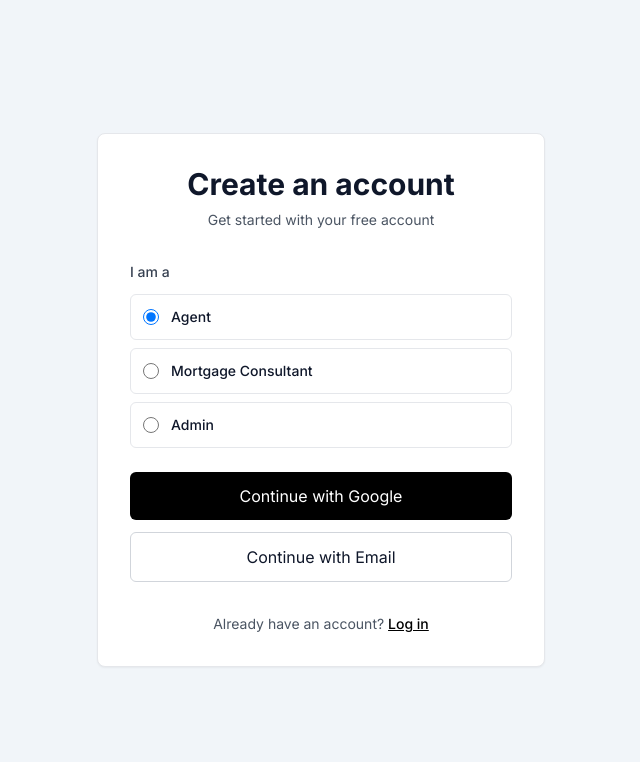
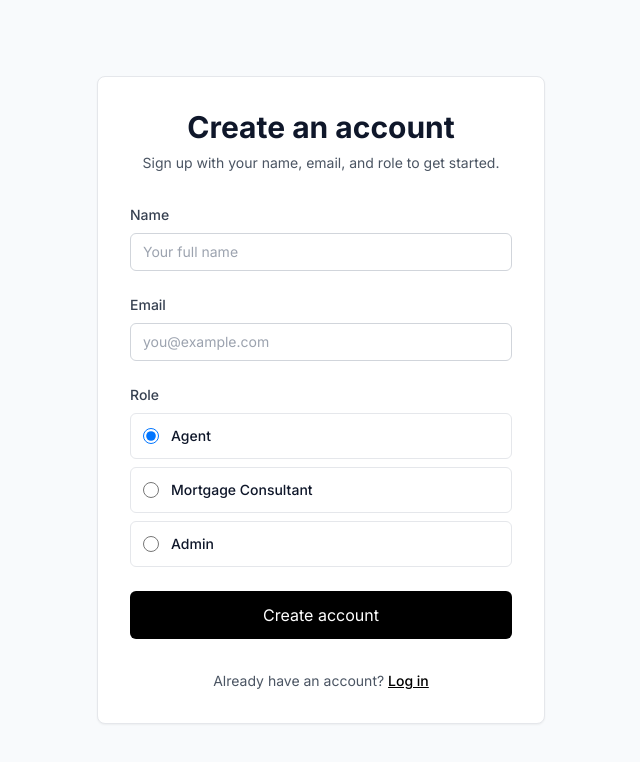
Before and after one commit to loganlgraham/referralcrm, a Next.js app: page /signup in a window 1280 px wide. Shown: the top 762 px of the page, without its empty margins (319-959 px from the left). Built offline with nearby package versions, Linux system fonts and the light colour scheme.

Commit message:
Replace OAuth signup with credential forms

```diff
--- a/src/app/(auth)/login/page.tsx
+++ b/src/app/(auth)/login/page.tsx
@@ -2,189 +2,139 @@
 
 export const dynamic = 'force-dynamic';
 
+import Link from 'next/link';
+import { FormEvent, useState } from 'react';
 import { signIn } from 'next-auth/react';
-import Link from 'next/link';
-import { useState, useEffect } from 'react';
-import { Suspense } from 'react';
-import { useSearchParams, useRouter } from 'next/navigation';
+import { useRouter, useSearchParams } from 'next/navigation';
 
-const errorExplanations: Record<string, { title: string; description: string }> = {
-  OAuthAccountNotLinked: {
-    title: 'Google account is already linked to another user',
-    description:
-      'Sign in using the original provider you used during signup, or ask an admin to unlink the old account.',
-  },
-  OAuthCallback: {
-    title: 'The Google OAuth callback failed to validate',
-    description:
-      'Double-check the Google OAuth credentials, authorized redirect URLs, and any middleware rewrites that might block the callback.',
-  },
-  OAuthSignin: {
-    title: 'Google rejected the initial sign-in request',
-    description:
-      'Ensure the Google client ID/secret are correct and that third-party cookies are enabled in the browser.',
-  },
-  EmailSignin: {
-    title: 'Email sign-in is not currently available',
-    description: 'Verify email provider configuration or use Google sign-in instead.',
-  },
-  Configuration: {
-    title: 'NextAuth configuration error',
-    description: 'Review the server logs—environment variables or adapter configuration is likely invalid.',
-  },
-  AccessDenied: {
-    title: 'Access to this application was denied',
-    description: 'Confirm the user has permission to access this workspace or contact an administrator.',
-  },
+const roleOptions = [
+  { value: 'agent', label: 'Agent' },
+  { value: 'mortgage-consultant', label: 'Mortgage Consultant' },
+  { value: 'admin', label: 'Admin' },
+] as const;
+
+type Role = (typeof roleOptions)[number]['value'];
+
+const providerErrorMessages: Record<string, string> = {
+  CredentialsSignin: 'Unable to sign in with the provided credentials.',
 };
 
-function ErrorAlert() {
-  const params = useSearchParams();
-  const error = params.get('error');
-  const [origin, setOrigin] = useState('');
+export default function LoginPage() {
+  const [email, setEmail] = useState('');
+  const [role, setRole] = useState<Role>('agent');
+  const [loading, setLoading] = useState(false);
+  const [error, setError] = useState<string | null>(null);
+  const router = useRouter();
+  const searchParams = useSearchParams();
+  const callbackUrl = searchParams.get('callbackUrl') ?? '/';
+  const providerError = searchParams.get('error');
+  const displayProviderError = providerError
+    ? providerErrorMessages[providerError] ?? providerError
+    : null;
 
-  useEffect(() => {
-    if (typeof window !== 'undefined') {
-      setOrigin(window.location.origin);
+  const handleSubmit = async (event: FormEvent<HTMLFormElement>) => {
+    event.preventDefault();
+    setLoading(true);
+    setError(null);
+
+    const normalizedEmail = email.trim().toLowerCase();
+
+    if (!normalizedEmail) {
+      setError('Please enter an email address.');
+      setLoading(false);
+      return;
     }
-  }, []);
-
-  if (!error) return null;
-
-  const provider = params.get('provider') ?? 'unknown';
-  const description = params.get('error_description');
-  const explanation = errorExplanations[error];
-
-  return (
-    <div className="space-y-2 rounded-md border border-red-200 bg-red-50 p-3 text-sm text-red-900">
-      <div>
-        <p className="font-medium">Authentication error: {error}</p>
-        <p className="text-xs text-red-800">
-          Provider: <b>{provider}</b>
-          {description ? (
-            <>
-              {' · '}Details: <span className="font-mono">{description}</span>
-            </>
-          ) : null}
-        </p>
-      </div>
-
-      {explanation ? (
-        <div className="rounded bg-red-100 p-2 text-xs text-red-900">
-          <p className="font-semibold">{explanation.title}</p>
-          <p>{explanation.description}</p>
-        </div>
-      ) : (
-        <p className="text-xs text-red-800">
-          Need more information? Inspect the network tab for <code>/api/auth/signin/google</code> and review
-          the server logs for the corresponding request ID.
-        </p>
-      )}
-
-      <p className="text-xs text-red-800">
-        Verify configured providers via{' '}
-        <a className="underline" href="/api/auth/providers">
-          /api/auth/providers
-        </a>{' '}
-        and confirm the callback URL matches <code>{origin}</code>.
-      </p>
-    </div>
-  );
-}
-
-type DetailedError = {
-  summary: string;
-  details?: Record<string, unknown>;
-};
-
-const sanitizeDetails = (details: Record<string, unknown>): Record<string, unknown> =>
-  Object.fromEntries(
-    Object.entries(details).filter(([, value]) => value !== undefined && value !== null && value !== ''),
-  );
-
-export default function LoginPage() {
-  const [loading, setLoading] = useState(false);
-  const [localError, setLocalError] = useState<DetailedError | null>(null);
-  const router = useRouter();
-
-  const handleGoogle = async () => {
-    setLoading(true);
-    setLocalError(null);
 
     try {
-      const result = await signIn('google', { callbackUrl: '/', redirect: true });
+      const result = await signIn('credentials', {
+        email: normalizedEmail,
+        role,
+        redirect: false,
+        callbackUrl,
+      });
 
       if (result?.error) {
-        console.error('Login signIn rejected by NextAuth before redirect', result);
-        setLocalError({
-          summary: 'Sign-in request was rejected by NextAuth. Review the error details below.',
-          details: sanitizeDetails({
-            provider: 'google',
-            message: result.error,
-            status: result.status,
-            ok: result.ok,
-            url: result.url,
-          }),
-        });
+        setError(result.error);
+        return;
       }
-    } catch (error) {
-      console.error('Login signIn threw an unexpected error', error);
-      setLocalError({
-        summary: 'Unexpected error while calling signIn. See the captured message for debugging.',
-        details: sanitizeDetails({
-          provider: 'google',
-          message: error instanceof Error ? error.message : String(error),
-        }),
-      });
+
+      const destination = result?.url ?? callbackUrl;
+      router.push(destination);
+      router.refresh();
+    } catch (err) {
+      setError(err instanceof Error ? err.message : 'Unexpected error during sign in.');
     } finally {
       setLoading(false);
     }
   };
 
-  const handleEmail = () => {
-    router.push('/auth/email');
-  };
-
   return (
-    <div className="flex min-h-screen items-center justify-center">
+    <div className="flex min-h-screen items-center justify-center bg-slate-50 px-4 py-8">
       <div className="w-full max-w-md space-y-8 rounded-lg border bg-white p-8 shadow-sm">
-        <div className="text-center">
+        <div className="text-center space-y-2">
           <h1 className="text-3xl font-bold">Welcome back</h1>
-          <p className="mt-2 text-sm text-gray-600">Sign in to your account</p>
+          <p className="text-sm text-gray-600">Sign in with the email and role assigned to your account.</p>
         </div>
 
-        <Suspense fallback={null}>
-          <ErrorAlert />
-        </Suspense>
-
-        {localError && (
-          <div className="rounded-md border border-red-200 bg-red-50 p-3 text-sm text-red-900 space-y-2">
-            <p className="font-medium">{localError.summary}</p>
-            {localError.details && (
-              <pre className="whitespace-pre-wrap break-words rounded bg-red-100 p-2 text-xs text-red-900">
-                {JSON.stringify(localError.details, null, 2)}
-              </pre>
-            )}
+        {displayProviderError && (
+          <div className="rounded-md border border-red-200 bg-red-50 p-3 text-sm text-red-900">
+            <p className="font-medium">Authentication error</p>
+            <p className="text-xs text-red-800">{displayProviderError}</p>
           </div>
         )}
 
-        <div className="space-y-3">
-          <button
-            onClick={handleGoogle}
-            disabled={loading}
-            className="w-full rounded-md bg-black px-4 py-3 text-white hover:bg-gray-800 disabled:opacity-50"
-          >
-            {loading ? 'Loading...' : 'Continue with Google'}
-          </button>
+        {error && (
+          <div className="rounded-md border border-red-200 bg-red-50 p-3 text-sm text-red-900">
+            <p className="font-medium">{error}</p>
+          </div>
+        )}
+
+        <form onSubmit={handleSubmit} className="space-y-6">
+          <div className="space-y-2">
+            <label className="block text-sm font-medium text-gray-700" htmlFor="email">
+              Email
+            </label>
+            <input
+              id="email"
+              type="email"
+              autoComplete="email"
+              className="w-full rounded-md border border-gray-300 px-3 py-2 text-sm focus:border-black focus:outline-none focus:ring-1 focus:ring-black"
+              placeholder="you@example.com"
+              value={email}
+              onChange={(event) => setEmail(event.target.value)}
+            />
+          </div>
+
+          <div className="space-y-2">
+            <span className="block text-sm font-medium text-gray-700">Role</span>
+            <div className="space-y-2">
+              {roleOptions.map((option) => (
+                <label
+                  key={option.value}
+                  className="flex items-center gap-3 cursor-pointer rounded-md border p-3 hover:bg-gray-50 transition-colors"
+                >
+                  <input
+                    type="radio"
+                    name="role"
+                    value={option.value}
+                    checked={role === option.value}
+                    onChange={() => setRole(option.value)}
+                    className="h-4 w-4"
+                  />
+                  <span className="text-sm font-medium">{option.label}</span>
+                </label>
+              ))}
+            </div>
+          </div>
 
           <button
-            onClick={handleEmail}
+            type="submit"
             disabled={loading}
-            className="w-full rounded-md border border-gray-300 px-4 py-3 hover:bg-gray-50 disabled:opacity-50"
+            className="w-full rounded-md bg-black px-4 py-3 text-white hover:bg-gray-800 disabled:cursor-not-allowed disabled:opacity-60"
           >
-            {loading ? 'Loading...' : 'Continue with Email'}
+            {loading ? 'Signing in…' : 'Sign in'}
           </button>
-        </div>
+        </form>
 
         <p className="text-center text-sm text-gray-600">
           Don't have an account?{' '}
--- /dev/null
+++ b/src/app/api/auth/register/route.ts
@@ -0,0 +1,88 @@
+import { NextResponse } from 'next/server';
+import { connectMongo } from '@/lib/mongoose';
+import { User } from '@/models/user';
+import { z } from 'zod';
+
+const roleValues = ['agent', 'mortgage-consultant', 'admin'] as const;
+
+const payloadSchema = z.object({
+  name: z.string().trim().min(1, 'Name is required'),
+  email: z
+    .string()
+    .email('Please provide a valid email address')
+    .transform((value) => value.trim().toLowerCase()),
+  role: z.enum(roleValues),
+  adminSecret: z.string().optional(),
+});
+
+export async function POST(request: Request) {
+  const body = await request.json().catch(() => null);
+
+  const parsed = payloadSchema.safeParse(body);
+
+  if (!parsed.success) {
+    const errors = parsed.error.flatten();
+    return NextResponse.json(
+      {
+        error: 'Invalid signup request',
+        details: errors.fieldErrors,
+      },
+      { status: 400 }
+    );
+  }
+
+  const { name, email, role, adminSecret } = parsed.data;
+
+  if (role === 'admin') {
+    const expectedSecret = process.env.ADMIN_SIGNUP_SECRET;
+
+    if (!expectedSecret) {
+      return NextResponse.json(
+        { error: 'Admin signups are currently disabled. Please contact support.' },
+        { status: 503 }
+      );
+    }
+
+    if (adminSecret !== expectedSecret) {
+      return NextResponse.json({ error: 'Invalid admin signup code provided.' }, { status: 403 });
+    }
+  }
+
+  try {
+    await connectMongo();
+
+    const existingUser = await User.findOne({ email });
+
+    if (existingUser) {
+      return NextResponse.json(
+        { error: 'An account with this email already exists. Try logging in instead.' },
+        { status: 409 }
+      );
+    }
+
+    const user = await User.create({
+      name,
+      email,
+      role,
+      emailVerified: new Date(),
+    });
+
+    return NextResponse.json(
+      {
+        user: {
+          id: user._id.toString(),
+          name: user.name,
+          email: user.email,
+          role: user.role,
+        },
+      },
+      { status: 201 }
+    );
+  } catch (error) {
+    console.error('Failed to register user', error);
+    return NextResponse.json(
+      { error: 'Unexpected error while creating the account. Please try again.' },
+      { status: 500 }
+    );
+  }
+}
--- a/src/app/signup/page.tsx
+++ b/src/app/signup/page.tsx
@@ -2,137 +2,194 @@
 
 export const dynamic = 'force-dynamic';
 
-import { useState } from 'react';
+import Link from 'next/link';
+import { FormEvent, useMemo, useState } from 'react';
 import { signIn } from 'next-auth/react';
-import Link from 'next/link';
 import { useRouter } from 'next/navigation';
 
-type Role = 'agent' | 'mortgage-consultant' | 'admin';
+const roleOptions = [
+  { value: 'agent', label: 'Agent' },
+  { value: 'mortgage-consultant', label: 'Mortgage Consultant' },
+  { value: 'admin', label: 'Admin' },
+] as const;
 
-type DetailedError = {
-  summary: string;
-  details?: Record<string, unknown>;
-};
+type Role = (typeof roleOptions)[number]['value'];
 
-const sanitizeDetails = (details: Record<string, unknown>): Record<string, unknown> =>
-  Object.fromEntries(
-    Object.entries(details).filter(([, value]) => value !== undefined && value !== null && value !== ''),
-  );
+type FieldErrors = Partial<Record<'name' | 'email' | 'role' | 'adminSecret', string[]>>;
 
 export default function SignupPage() {
+  const [name, setName] = useState('');
+  const [email, setEmail] = useState('');
   const [role, setRole] = useState<Role>('agent');
+  const [adminSecret, setAdminSecret] = useState('');
   const [loading, setLoading] = useState(false);
-  const [error, setError] = useState<DetailedError | null>(null);
+  const [error, setError] = useState<string | null>(null);
+  const [fieldErrors, setFieldErrors] = useState<FieldErrors>({});
   const router = useRouter();
 
-  const callbackUrl = `/onboarding?role=${encodeURIComponent(role)}`;
+  const callbackUrl = useMemo(() => `/onboarding?role=${encodeURIComponent(role)}`, [role]);
 
-  const handleGoogle = async () => {
+  const handleSubmit = async (event: FormEvent<HTMLFormElement>) => {
+    event.preventDefault();
     setLoading(true);
     setError(null);
+    setFieldErrors({});
+
+    const normalizedEmail = email.trim().toLowerCase();
+    const trimmedName = name.trim();
 
     try {
-      const result = await signIn('google', { callbackUrl, redirect: true });
+      const response = await fetch('/api/auth/register', {
+        method: 'POST',
+        headers: {
+          'Content-Type': 'application/json',
+        },
+        body: JSON.stringify({
+          name: trimmedName,
+          email: normalizedEmail,
+          role,
+          adminSecret: role === 'admin' ? adminSecret.trim() || undefined : undefined,
+        }),
+      });
+
+      const data = await response.json().catch(() => null);
+
+      if (!response.ok) {
+        setError(data?.error ?? 'Unable to create your account. Please review the form and try again.');
+        if (data?.details && typeof data.details === 'object') {
+          setFieldErrors(data.details as FieldErrors);
+        }
+        return;
+      }
+
+      const result = await signIn('credentials', {
+        email: normalizedEmail,
+        role,
+        redirect: false,
+        callbackUrl,
+      });
 
       if (result?.error) {
-        console.error('Signup signIn rejected by NextAuth before redirect', result);
-        setError({
-          summary: 'Sign-up request was rejected by NextAuth. Review the error details below.',
-          details: sanitizeDetails({
-            provider: 'google',
-            role,
-            callbackUrl,
-            message: result.error,
-            status: result.status,
-            ok: result.ok,
-            url: result.url,
-          }),
-        });
+        setError(result.error);
+        return;
       }
+
+      const destination = result?.url ?? callbackUrl;
+      router.push(destination);
+      router.refresh();
     } catch (err) {
-      console.error('Signup signIn threw an unexpected error', err);
-      setError({
-        summary: 'Unexpected error while calling signIn. See the captured message for debugging.',
-        details: sanitizeDetails({
-          provider: 'google',
-          role,
-          callbackUrl,
-          message: err instanceof Error ? err.message : String(err),
-        }),
-      });
+      setError(err instanceof Error ? err.message : 'Unexpected error while creating your account.');
     } finally {
       setLoading(false);
     }
   };
 
-  const handleEmail = () => {
-    router.push(`/auth/email?callbackUrl=${encodeURIComponent(callbackUrl)}`);
+  const renderFieldError = (key: keyof FieldErrors) => {
+    const messages = fieldErrors[key];
+    if (!messages || messages.length === 0) return null;
+    return (
+      <p className="text-xs text-red-600" role="alert">
+        {messages[0]}
+      </p>
+    );
   };
 
   return (
-    <div className="flex min-h-screen items-center justify-center">
+    <div className="flex min-h-screen items-center justify-center bg-slate-50 px-4 py-8">
       <div className="w-full max-w-md space-y-8 rounded-lg border bg-white p-8 shadow-sm">
-        <div className="text-center">
+        <div className="text-center space-y-2">
           <h1 className="text-3xl font-bold">Create an account</h1>
-          <p className="mt-2 text-sm text-gray-600">Get started with your free account</p>
+          <p className="text-sm text-gray-600">Sign up with your name, email, and role to get started.</p>
         </div>
 
-        <div className="space-y-4">
-          <div>
-            <label className="block text-sm font-medium text-gray-700 mb-3">I am a</label>
+        {error && (
+          <div className="rounded-md border border-red-200 bg-red-50 p-3 text-sm text-red-900">
+            <p className="font-medium">{error}</p>
+          </div>
+        )}
+
+        <form onSubmit={handleSubmit} className="space-y-6">
+          <div className="space-y-2">
+            <label className="block text-sm font-medium text-gray-700" htmlFor="name">
+              Name
+            </label>
+            <input
+              id="name"
+              type="text"
+              autoComplete="name"
+              className="w-full rounded-md border border-gray-300 px-3 py-2 text-sm focus:border-black focus:outline-none focus:ring-1 focus:ring-black"
+              placeholder="Your full name"
+              value={name}
+              onChange={(event) => setName(event.target.value)}
+            />
+            {renderFieldError('name')}
+          </div>
+
+          <div className="space-y-2">
+            <label className="block text-sm font-medium text-gray-700" htmlFor="email">
+              Email
+            </label>
+            <input
+              id="email"
+              type="email"
+              autoComplete="email"
+              className="w-full rounded-md border border-gray-300 px-3 py-2 text-sm focus:border-black focus:outline-none focus:ring-1 focus:ring-black"
+              placeholder="you@example.com"
+              value={email}
+              onChange={(event) => setEmail(event.target.value)}
+            />
+            {renderFieldError('email')}
+          </div>
+
+          <div className="space-y-2">
+            <span className="block text-sm font-medium text-gray-700">Role</span>
             <div className="space-y-2">
-              {[
-                { v: 'agent', label: 'Agent' },
-                { v: 'mortgage-consultant', label: 'Mortgage Consultant' },
-                { v: 'admin', label: 'Admin' },
-              ].map((r) => (
+              {roleOptions.map((option) => (
                 <label
-                  key={r.v}
+                  key={option.value}
                   className="flex items-center gap-3 cursor-pointer rounded-md border p-3 hover:bg-gray-50 transition-colors"
                 >
                   <input
                     type="radio"
                     name="role"
-                    value={r.v}
-                    checked={role === (r.v as Role)}
-                    onChange={() => setRole(r.v as Role)}
+                    value={option.value}
+                    checked={role === option.value}
+                    onChange={() => setRole(option.value)}
                     className="h-4 w-4"
                   />
-                  <span className="text-sm font-medium">{r.label}</span>
+                  <span className="text-sm font-medium">{option.label}</span>
                 </label>
               ))}
             </div>
+            {renderFieldError('role')}
           </div>
 
-          {error && (
-            <div className="rounded-md border border-red-200 bg-red-50 p-3 text-sm text-red-900 space-y-2">
-              <p className="font-medium">{error.summary}</p>
-              {error.details && (
-                <pre className="whitespace-pre-wrap break-words rounded bg-red-100 p-2 text-xs text-red-900">
-                  {JSON.stringify(error.details, null, 2)}
-                </pre>
-              )}
+          {role === 'admin' && (
+            <div className="space-y-2">
+              <label className="block text-sm font-medium text-gray-700" htmlFor="admin-secret">
+                Admin signup code
+              </label>
+              <input
+                id="admin-secret"
+                type="password"
+                className="w-full rounded-md border border-gray-300 px-3 py-2 text-sm focus:border-black focus:outline-none focus:ring-1 focus:ring-black"
+                placeholder="Enter the admin code"
+                value={adminSecret}
+                onChange={(event) => setAdminSecret(event.target.value)}
+              />
+              <p className="text-xs text-gray-500">Ask an existing admin for the secret code to join as an administrator.</p>
+              {renderFieldError('adminSecret')}
             </div>
           )}
 
-          <div className="space-y-3 pt-2">
-            <button
-              onClick={handleGoogle}
-              disabled={loading}
-              className="w-full rounded-md bg-black px-4 py-3 text-white hover:bg-gray-800 disabled:opacity-50"
-            >
-              {loading ? 'Loading...' : 'Continue with Google'}
-            </button>
-
-            <button
-              onClick={handleEmail}
-              disabled={loading}
-              className="w-full rounded-md border border-gray-300 px-4 py-3 hover:bg-gray-50 disabled:opacity-50"
-            >
-              {loading ? 'Loading...' : 'Continue with Email'}
-            </button>
-          </div>
-        </div>
+          <button
+            type="submit"
+            disabled={loading}
+            className="w-full rounded-md bg-black px-4 py-3 text-white hover:bg-gray-800 disabled:cursor-not-allowed disabled:opacity-60"
+          >
+            {loading ? 'Creating account…' : 'Create account'}
+          </button>
+        </form>
 
         <p className="text-center text-sm text-gray-600">
           Already have an account?{' '}
--- a/src/lib/auth-config.ts
+++ b/src/lib/auth-config.ts
@@ -1,4 +1,5 @@
 import { MongoDBAdapter } from '@next-auth/mongodb-adapter';
+import CredentialsProvider from 'next-auth/providers/credentials';
 import EmailProvider from 'next-auth/providers/email';
 import GoogleProvider from 'next-auth/providers/google';
 import type { NextAuthOptions } from 'next-auth';
@@ -6,8 +7,69 @@ import { Resend } from 'resend';
 import { getClientPromise } from '@/lib/mongodb-client';
 import { connectMongo } from '@/lib/mongoose';
 import { User } from '@/models/user';
+import { z } from 'zod';
+
+const roleValues = ['agent', 'mortgage-consultant', 'admin'] as const;
+type Role = (typeof roleValues)[number];
+
+const credentialsSchema = z.object({
+  email: z
+    .string()
+    .email()
+    .transform((value) => value.trim().toLowerCase()),
+  role: z.enum(roleValues),
+});
 
 const providers: NextAuthOptions['providers'] = [];
+
+providers.push(
+  CredentialsProvider({
+    name: 'Standard Login',
+    credentials: {
+      email: { label: 'Email', type: 'email' },
+      role: { label: 'Role', type: 'text' },
+    },
+    async authorize(credentials) {
+      const parsed = credentialsSchema.safeParse(credentials);
+
+      if (!parsed.success) {
+        throw new Error('Invalid credentials submitted. Please check the form fields and try again.');
+      }
+
+      const { email, role } = parsed.data;
+
+      await connectMongo();
+
+      const user = await User.findOne({ email });
+
+      if (!user) {
+        throw new Error('No account found for this email address. Please sign up first.');
+      }
+
+      const storedRole = (user.role as Role | null) ?? null;
+
+      if (storedRole && storedRole !== role) {
+        throw new Error('The selected role does not match the role assigned to this account.');
+      }
+
+      if (!storedRole) {
+        if (role === 'admin') {
+          throw new Error('Admin access requires an administrator to approve your account.');
+        }
+
+        user.role = role;
+        await user.save();
+      }
+
+      return {
+        id: user._id.toString(),
+        email: user.email,
+        name: user.name ?? undefined,
+        role: (user.role as Role | undefined) ?? role,
+      } as any;
+    },
+  })
+);
 
 // Email via Resend or SMTP
 if (process.env.RESEND_API_KEY && process.env.EMAIL_FROM) {
```
Also changed, not shown: 1 other file (tests, documents, lock files or other folders).
